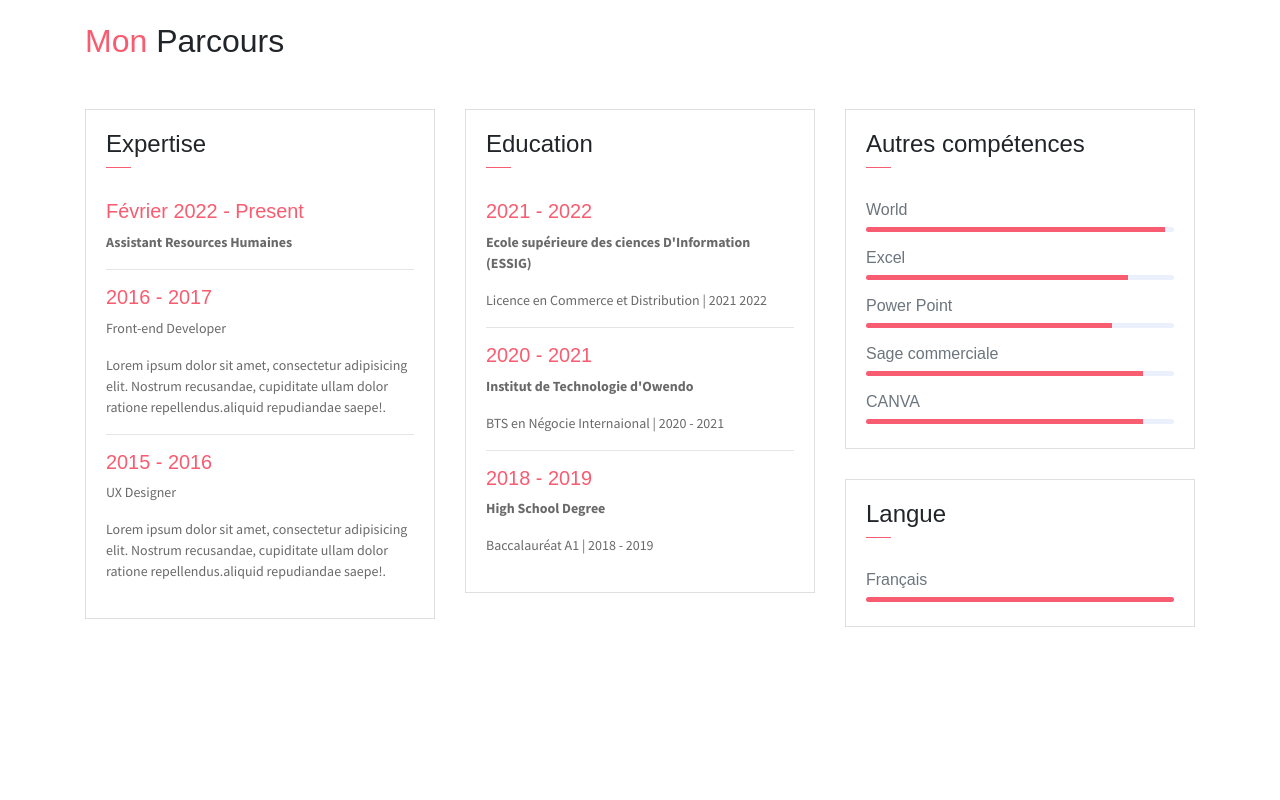
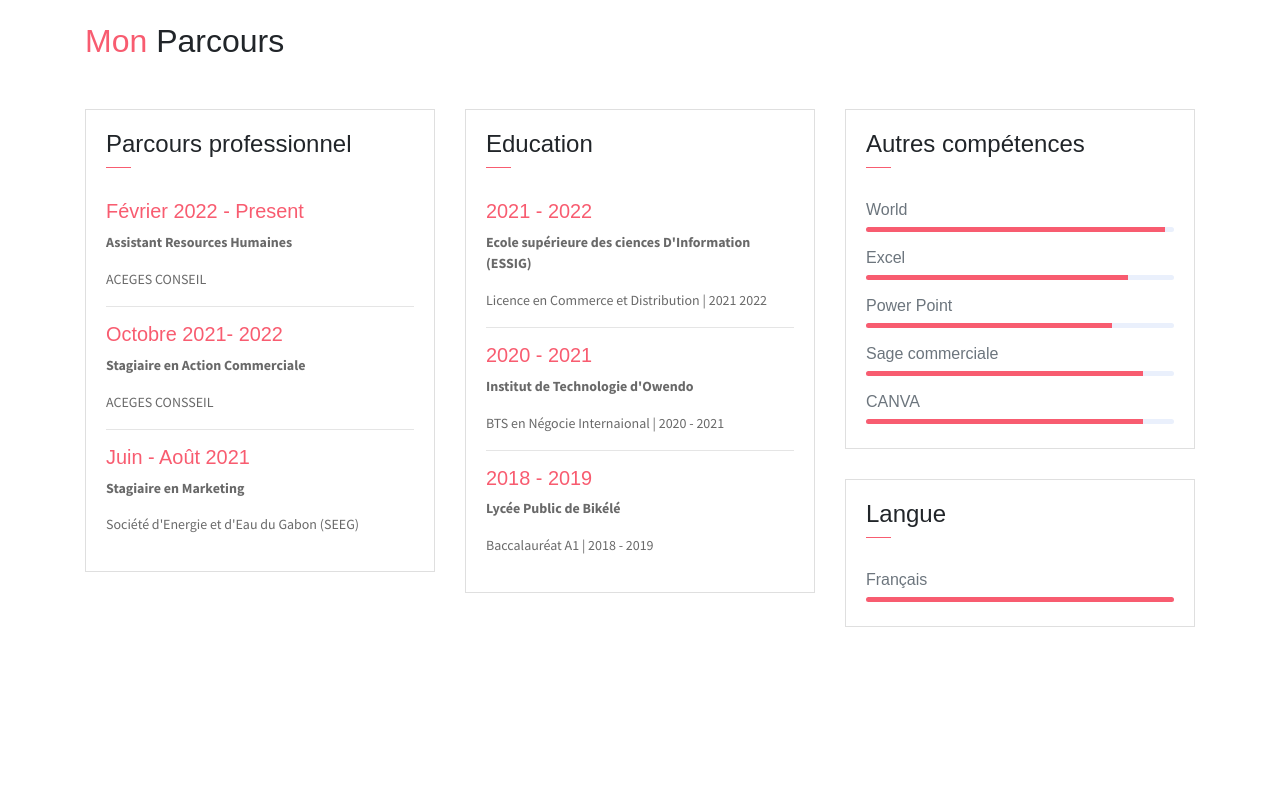
Before and after one commit to samnklcf/giselle, a website: page public_html/index.html in a window 1280 px wide. Shown: the part 1300-2100 px from the top of the page. Drawn offline with Linux system fonts and the light colour scheme.

Commit message:
dernier push

```diff
--- a/public_html/index.html
+++ b/public_html/index.html
@@ -20,7 +20,7 @@
                 <li class="social-item"><a class="social-link text-light" href="#"><i class="ti-facebook" aria-hidden="true"></i></a></li>
                 <li class="social-item"><a class="social-link text-light" href="#"><i class="ti-instagram" aria-hidden="true"></i></a></li>
                 <li class="social-item"><a class="social-link text-light" href="#"><i class="ti-linkedin" aria-hidden="true"></i></a></li>
-                <li class="social-item"><a class="social-link text-light" href="#"><i class="" aria-hidden="true"></i></a></li>
+                <li class="social-item"><a class="social-link text-light" href="#"><i class="ti-email" aria-hidden="true"></i></a></li>
                 <li class="social-item"><a class="social-link text-light" href="#"><i class="" aria-hidden="true"></i></a></li>
             </ul>
             <div class="header-content">
@@ -93,7 +93,7 @@
                     <li class="social-item"><a class="social-link" href="#"><i class="ti-twitter" aria-hidden="true"></i></a></li>
                     <li class="social-item"><a class="social-link" href="#"><i class="ti-google" aria-hidden="true"></i></a></li>
                     <li class="social-item"><a class="social-link" href="#"><i class="ti-instagram" aria-hidden="true"></i></a></li>
-                    <li class="social-item"><a class="social-link" href="#"><i class="ti-github" aria-hidden="true"></i></a></li>
+
                 </ul>
             </div>
             <div class="col-lg-4 about-card">
@@ -161,22 +161,23 @@
                     <div class="card">
                         <div class="card-header">
                             <div class="mt-2">
-                                <h4>Expertise</h4>
+                                <h4>Parcours professionnel</h4>
                                 <span class="line"></span>
                             </div>
                         </div>
                         <div class="card-body">
                             <h6 class="title text-danger">Février 2022 - Present</h6>
                             <P><b>Assistant Resources Humaines</b></P>
-                            <P class="subtitle"></P>
+                            <P class="subtitle">ACEGES CONSEIL</P>
                             <hr>
-                            <h6 class="title text-danger">2016 - 2017</h6>
-                            <P>Front-end Developer</P>
-                            <P class="subtitle">Lorem ipsum dolor sit amet, consectetur adipisicing elit. Nostrum recusandae, cupiditate ullam dolor ratione repellendus.aliquid repudiandae saepe!.</P>
+                            <h6 class="title text-danger">Octobre 2021- 2022</h6>
+                            <P><b>Stagiaire en Action Commerciale</b></P>
+                            <P class="subtitle">ACEGES CONSSEIL</P>
                             <hr>
-                            <h6 class="title text-danger">2015 - 2016</h6>
-                            <P>UX Designer</P>
-                            <P class="subtitle">Lorem ipsum dolor sit amet, consectetur adipisicing elit. Nostrum recusandae, cupiditate ullam dolor ratione repellendus.aliquid repudiandae saepe!.</P>
+                            <h6 class="title text-danger">Juin - Août 2021</h6>
+                            <P><b>Stagiaire en Marketing</b>
+                            </P>
+                            <P class="subtitle">Société d'Energie et d'Eau du Gabon (SEEG)</P>
                         </div>
                     </div>
                 </div>
@@ -198,7 +199,7 @@
                             <P class="subtitle">BTS en Négocie Internaional | 2020 - 2021</P>
                             <hr>
                             <h6 class="title text-danger">2018 - 2019</h6>
-                            <P><b>High School Degree</b></P>
+                            <P><b>Lycée Public de Bikélé</b></P>
                             <P class="subtitle">Baccalauréat A1 | 2018 - 2019</P>
 
                         </div>
@@ -397,17 +398,9 @@
                     <div class="contact-form-card ">
                         <h4 class="contact-title ">Contactez-moi</h4>
                         <form action=" ">
+
                             <div class="form-group ">
-                                <input class="form-control " type="text " placeholder="Nom * " required>
-                            </div>
-                            <div class="form-group ">
-                                <input class="form-control " type="email " placeholder="Email * " required>
-                            </div>
-                            <div class="form-group ">
-                                <textarea class="form-control " id=" placeholder=" Message * " rows="7 " required></textarea>
-                        </div>
-                        <div class="form-group ">
-                            <button type="submit " class="form-control btn btn-primary ">Envoyer</button>
+                                <a href="https://wa.me/+24106407545?text=Bonjour" class="form-control btn btn-primary col-6">Envoyer</a>
                             </div>
                         </form>
                     </div>
```
Lines whose indentation alone changed are shown as unchanged.
